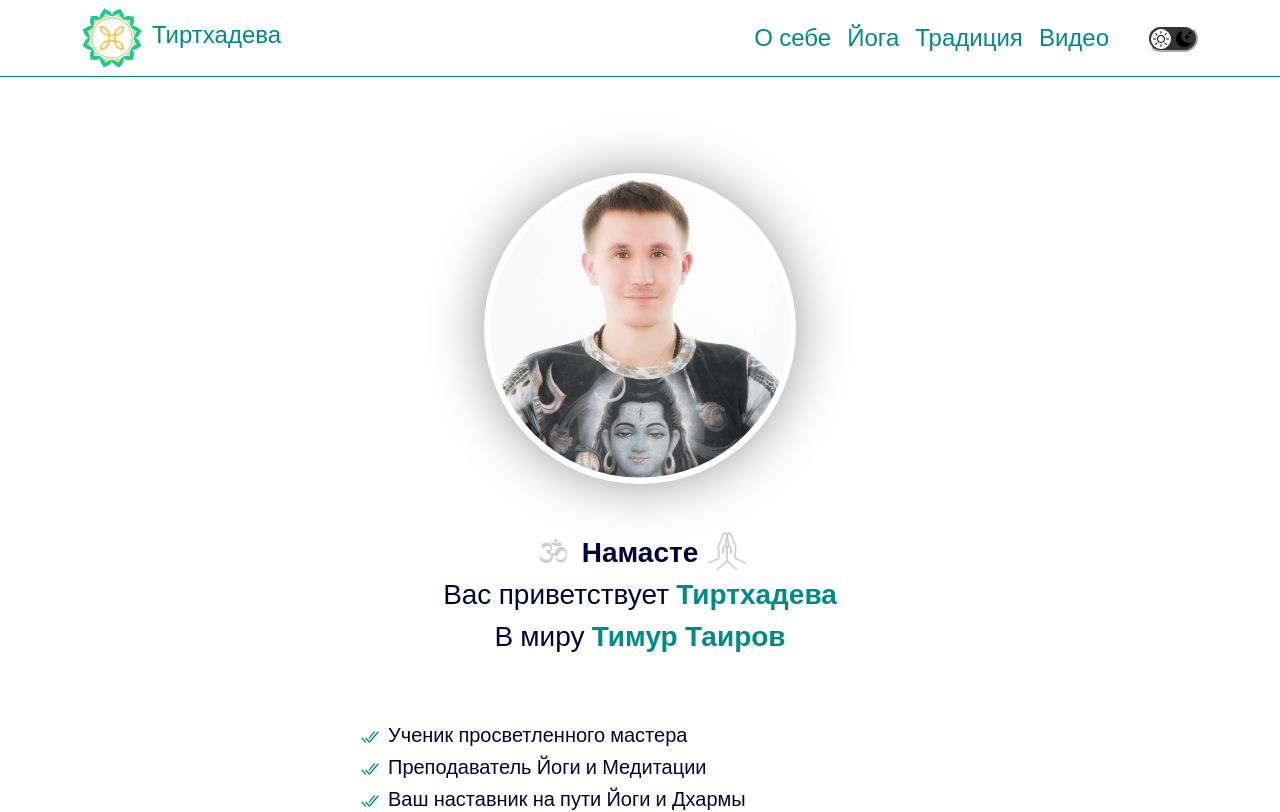
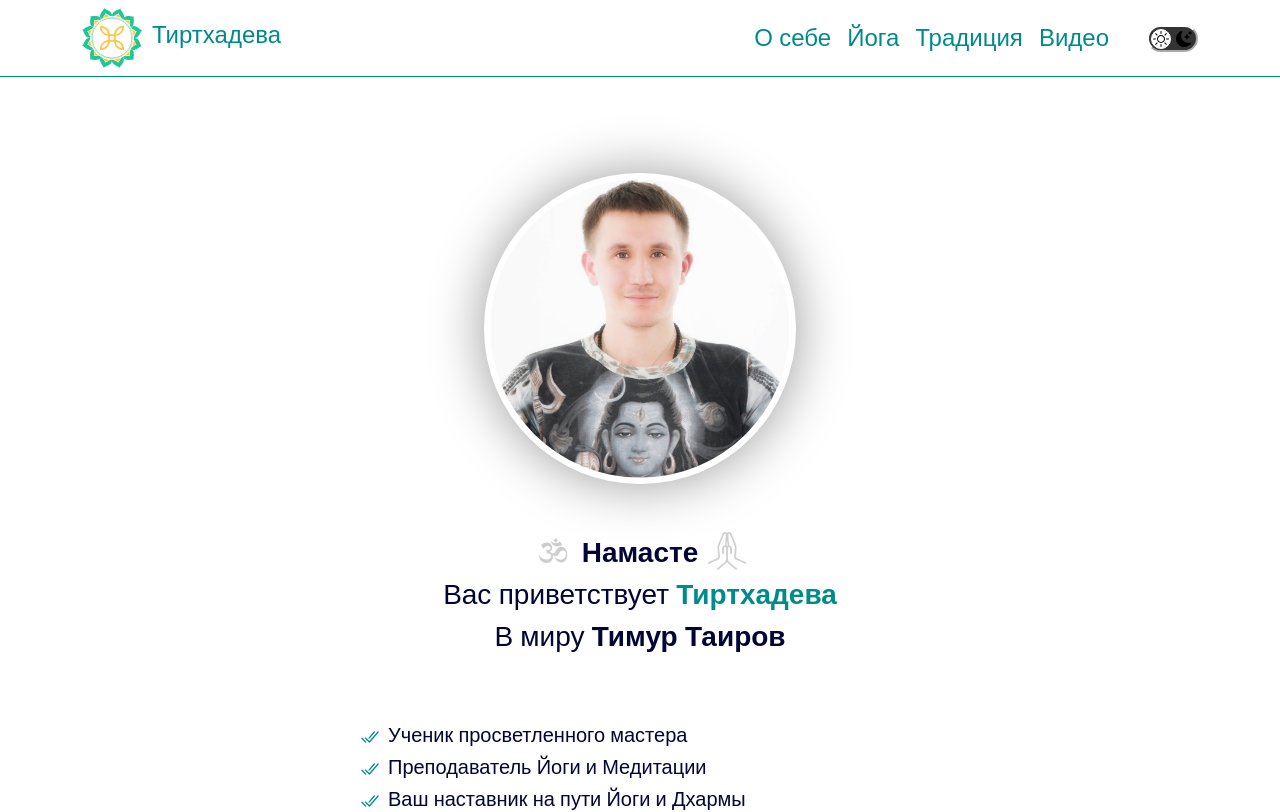
Before and after one commit to TimurTairov/my-yoga-site, a React (Create React App) app: page / in a window 1280 px wide. Shown: the top 812 px of the page. Built offline with nearby package versions, Linux system fonts and the light colour scheme.

Commit message:
commit 7.3 add yoga icons

```diff
--- a/src/pages/Home.js
+++ b/src/pages/Home.js
@@ -53,7 +53,7 @@ const Home = () => {
             <Image src={namaste} className='home-gif' />
             <br /> Вас приветствует <b className='home-title'>Тиртхадева</b> <br />
           </h3>
-          <h3> В миру <b className='home-title'>Тимур Таиров</b></h3>
+          <h3> В миру <b>Тимур Таиров</b></h3>
         </header>
 
         <main className="mt-5">
```
